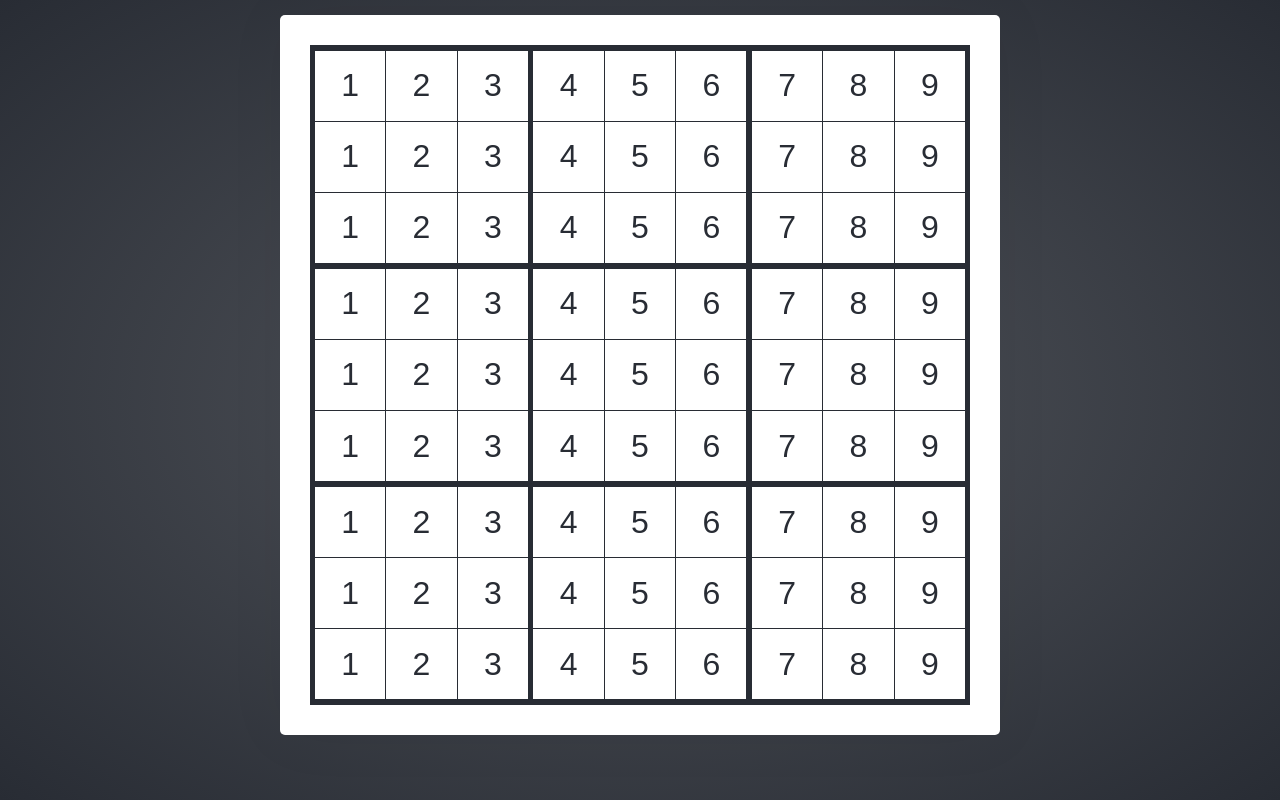
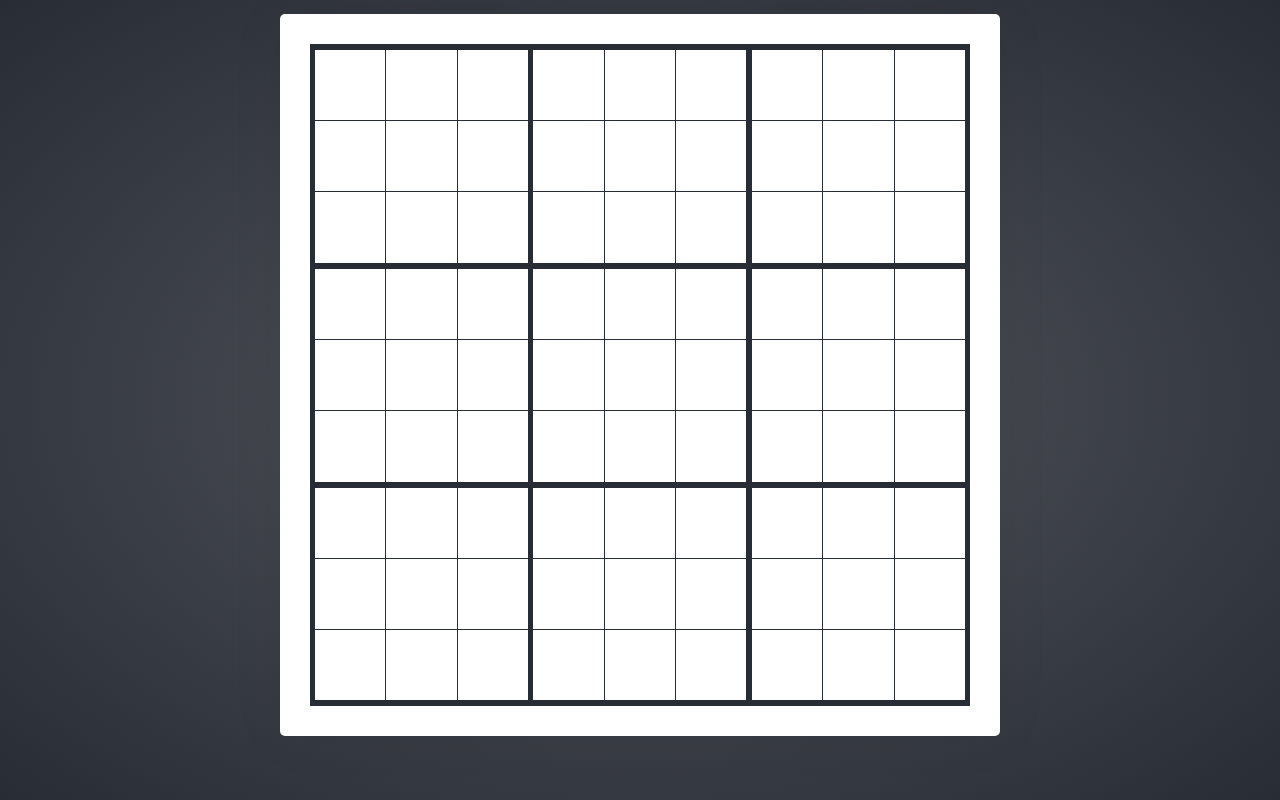
Before and after one commit to daanvanhasselt/sudoku, a React (Create React App) app: page / in a window 1280 px wide. Built offline with nearby package versions, Linux system fonts and the light colour scheme.

Commit message:
display redux data in cells

```diff
--- a/src/components/grid/cell/index.tsx
+++ b/src/components/grid/cell/index.tsx
@@ -1,12 +1,16 @@
 import React, { FC } from 'react'
+import { useSelector } from 'react-redux'
+import { createSelector } from '@reduxjs/toolkit'
+import { IReducer } from 'reducers'
+import { CELL } from 'typings'
 
 import styled, { css } from 'styled-components'
 
 const CellDiv = styled.div`
   ${({ theme }) => css`
     margin: ${theme.border.thin};
-    flex: 1 0 auto;
     display: flex;
+    flex: 1 0 0;
     align-items: center;
     justify-content: center;
     background-color: ${theme.colors.white};
@@ -17,6 +21,12 @@ const CellDiv = styled.div`
     @media (max-width: 450px) {
       font-size: ${theme.font.sizes.cell.small};
     }
+
+    &:before {
+      content: '';
+      float: left;
+      padding-top: 100%;
+    }
   `}
 `
 
@@ -26,7 +36,14 @@ interface CellProps {
 }
 
 const Cell: FC<CellProps> = ({ colIndex, rowIndex }) => {
-  return <CellDiv>{colIndex + 1}</CellDiv>
+  const selector = createSelector(
+    ({ grid }: IReducer) => grid && grid[colIndex][rowIndex],
+    (cell) => ({ cell })
+  )
+
+  const { cell } = useSelector(selector)
+
+  return <CellDiv>{cell?.value}</CellDiv>
 }
 
 export default Cell
--- a/src/components/grid/container/index.tsx
+++ b/src/components/grid/container/index.tsx
@@ -7,6 +7,7 @@ export const Container = styled.div`
     align-items: center;
     flex: 1;
     background-color: ${({ theme }) => theme.colors.black};
+    user-select: none;
 
     > :nth-child(3n) {
       margin-bottom: ${theme.border.thick};
--- a/src/components/grid/index.tsx
+++ b/src/components/grid/index.tsx
@@ -1,15 +1,24 @@
-import React, { FC } from 'react'
+import React, { FC, Children, useEffect, useCallback } from 'react'
+import { useDispatch } from 'react-redux'
+import { AnyAction, Dispatch } from 'redux'
 import { Row } from './row'
 import Cell from './cell'
 import { Container } from './container'
+import { createGrid } from 'reducers'
 
 export const Grid: FC = () => {
+  const dispatch = useDispatch<Dispatch<AnyAction>>()
+  const create = useCallback(() => dispatch(createGrid()), [dispatch])
+  useEffect(() => {
+    create()
+  }, [create])
+
   return (
     <Container data-tag="grid-container">
-      {React.Children.toArray(
+      {Children.toArray(
         [...Array(9)].map((_, rowIndex) => (
           <Row data-tag="grid-row">
-            {React.Children.toArray(
+            {Children.toArray(
               [...Array(9)].map((_, colIndex) => (
                 <Cell
                   data-tag="grid-cell"
```
